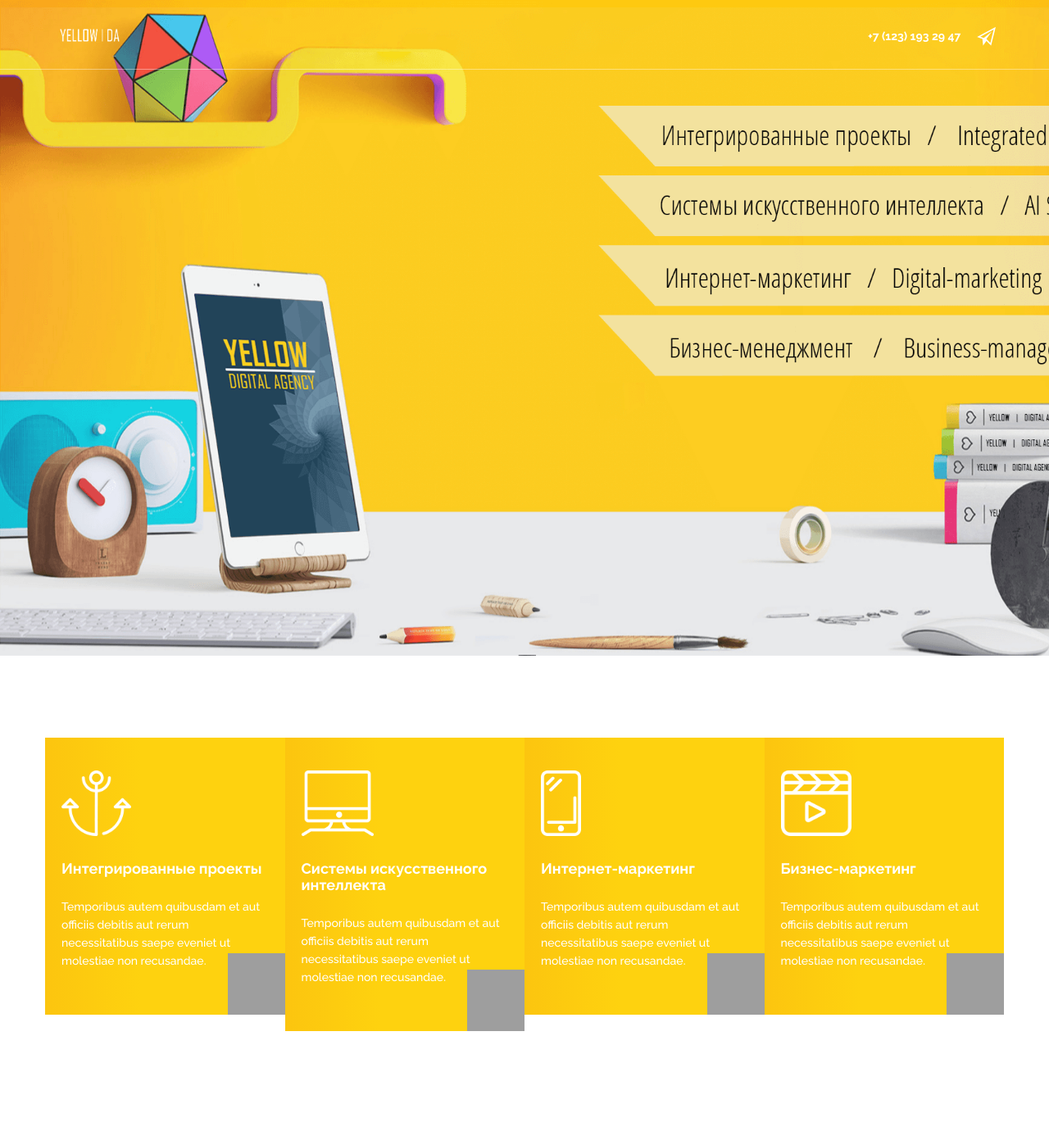
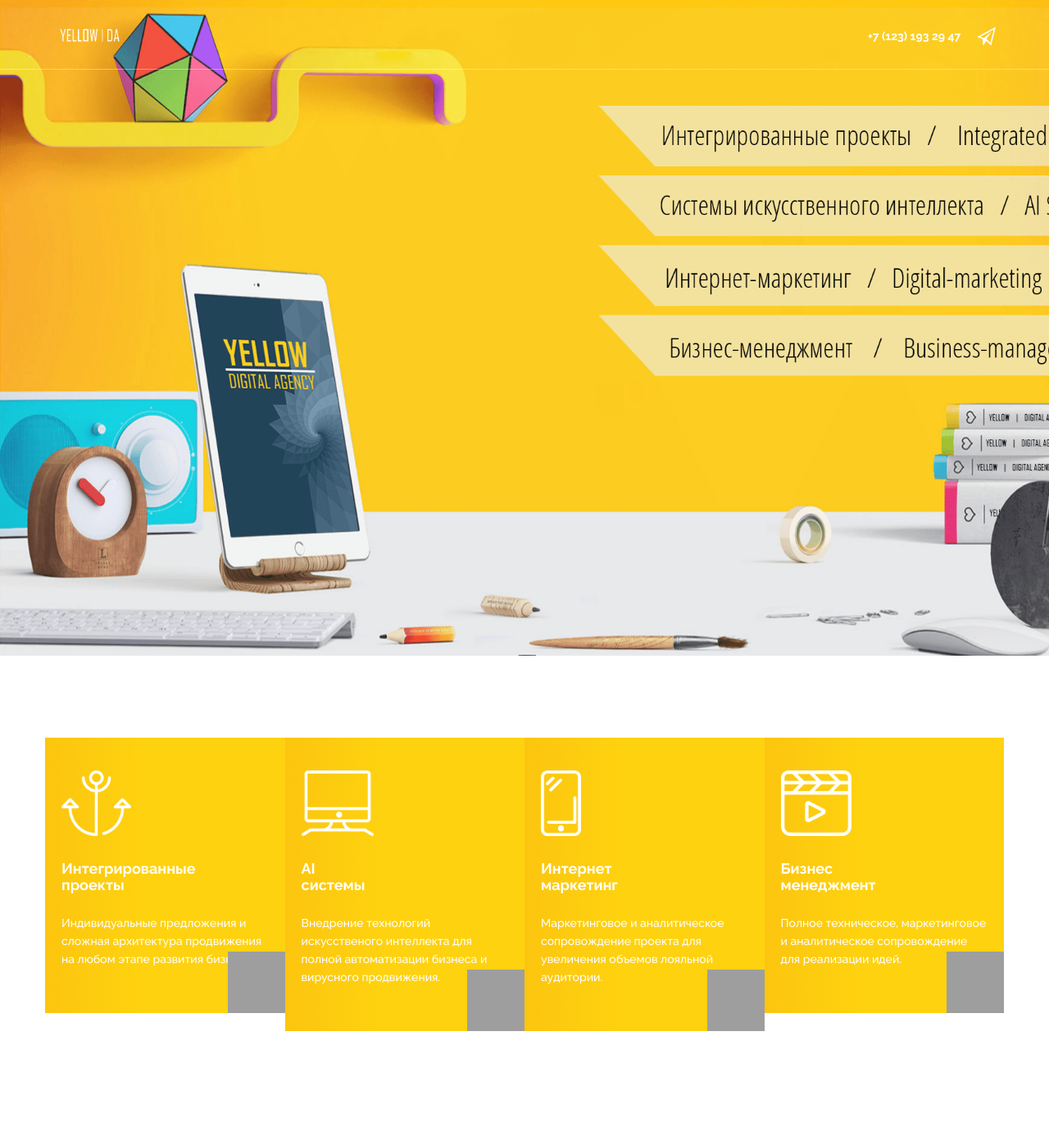
Before and after one commit to sp41mer/DigitalAgency, a Django app: page / in a window 1280 px wide. Shown: the top 1386 px of the page at 82% size. Run offline with Django 3.2, Linux system fonts and the light colour scheme; some libraries are stand-ins or nearby versions; some web fonts are replaced; grey boxes are pictures that could not be loaded.

Commit message:
wrote texts

```diff
--- a/templates/content_blocks/services_row.html
+++ b/templates/content_blocks/services_row.html
@@ -6,16 +6,16 @@
             <div class="box yellow-bg">
                 <div class="table">
                     <div class="inner"><img src="{% static "DigitalAgency/image/icon1.png" %}" alt="Image">
-                        <h4>Интегрированные проекты</h4>
+                        <h4>Интегрированные <br> проекты</h4>
 
-                        <p>Temporibus autem quibusdam et aut officiis debitis aut rerum necessitatibus saepe eveniet
-                            ut molestiae non recusandae. </p>
+                        <p> Индивидуальные предложения и сложная архитектура продвижения
+                        на любом этапе развития бизнеса.</p>
                         <ul class="list1">
-                            <li><i class="ion-checkmark-circled"></i> High-end Unique Web Designs</li>
-                            <li><i class="ion-checkmark-circled"></i> PHP and JavaScript Applications</li>
-                            <li><i class="ion-checkmark-circled"></i> Custom E-Commerce Solutions</li>
-                            <li><i class="ion-checkmark-circled"></i> WordPress Development</li>
-                            <li><i class="ion-checkmark-circled"></i> Joomla! Programming</li>
+                            <li><i class="ion-checkmark-circled"></i> Разработка бизнес-стратегии</li>
+                            <li><i class="ion-checkmark-circled"></i> Позиционирование бренда</li>
+                            <li><i class="ion-checkmark-circled"></i> Создание онлайн инфраструкты</li>
+                            <li><i class="ion-checkmark-circled"></i> Маркетинговая активность проекта</li>
+                            <li><i class="ion-checkmark-circled"></i> Сквозная аналитика бизнес-процессов</li>
                         </ul>
                         <span class="expand btn1">EXPAND</span></div>
                     <!-- end inner -->
@@ -29,16 +29,16 @@
             <div class="box yellow-bg">
                 <div class="table">
                     <div class="inner"><img src="{% static "DigitalAgency/image/icon2.png" %}" alt="Image">
-                        <h4>Системы искусственного интеллекта</h4>
+                        <h4>AI<br>системы</h4>
 
-                        <p>Temporibus autem quibusdam et aut officiis debitis aut rerum necessitatibus saepe eveniet
-                            ut molestiae non recusandae. </p>
+                        <p> Внедрение технологий искусственого интеллекта
+                            для полной автоматизации бизнеса и вирусного продвижения.</p>
                         <ul class="list2">
-                            <li><i class="ion-checkmark-circled"></i> High-end Unique Web Designs</li>
-                            <li><i class="ion-checkmark-circled"></i> PHP and JavaScript Applications</li>
-                            <li><i class="ion-checkmark-circled"></i> Custom E-Commerce Solutions</li>
-                            <li><i class="ion-checkmark-circled"></i> WordPress Development</li>
-                            <li><i class="ion-checkmark-circled"></i> Joomla! Programming</li>
+                            <li><i class="ion-checkmark-circled"></i> Боты социальных сетей</li>
+                            <li><i class="ion-checkmark-circled"></i> Боты мессенджеров</li>
+                            <li><i class="ion-checkmark-circled"></i> Автоматизация поиска ЦА</li>
+                            <li><i class="ion-checkmark-circled"></i> Сверхузкий parsing</li>
+                            <li><i class="ion-checkmark-circled"></i> Самообучающийся AI</li>
                         </ul>
                         <span class="expand btn2">EXPAND</span></div>
                     <!-- end inner -->
@@ -52,16 +52,17 @@
             <div class="box yellow-bg">
                 <div class="table">
                     <div class="inner"><img src="{% static "DigitalAgency/image/icon3.png" %}" alt="Image">
-                        <h4>Интернет-маркетинг</h4>
+                        <h4>Интернет <br> маркетинг</h4>
 
-                        <p>Temporibus autem quibusdam et aut officiis debitis aut rerum necessitatibus saepe eveniet
-                            ut molestiae non recusandae. </p>
+                        <p> Маркетинговое и аналитическое сопровождение проекта
+                            для увеличения объемов лояльной аудитории.
+                        </p>
                         <ul class="list3">
-                            <li><i class="ion-checkmark-circled"></i> High-end Unique Web Designs</li>
-                            <li><i class="ion-checkmark-circled"></i> PHP and JavaScript Applications</li>
-                            <li><i class="ion-checkmark-circled"></i> Custom E-Commerce Solutions</li>
-                            <li><i class="ion-checkmark-circled"></i> WordPress Development</li>
-                            <li><i class="ion-checkmark-circled"></i> Joomla! Programming</li>
+                            <li><i class="ion-checkmark-circled"></i> Storytelling</li>
+                            <li><i class="ion-checkmark-circled"></i> Email маркетинг</li>
+                            <li><i class="ion-checkmark-circled"></i> SEO и контекст</li>
+                            <li><i class="ion-checkmark-circled"></i> Вирусный маркетинг</li>
+                            <li><i class="ion-checkmark-circled"></i> Сквозная аналитика</li>
                         </ul>
                         <span class="expand btn3">EXPAND</span></div>
                     <!-- end inner -->
@@ -75,16 +76,16 @@
             <div class="box yellow-bg">
                 <div class="table">
                     <div class="inner"><img src="{% static "DigitalAgency/image/icon4.png" %}" alt="Image">
-                        <h4>Бизнес-маркетинг</h4>
+                        <h4>Бизнес <br> менеджмент</h4>
 
-                        <p>Temporibus autem quibusdam et aut officiis debitis aut rerum necessitatibus saepe eveniet
-                            ut molestiae non recusandae. </p>
+                        <p>Полное техническое, маркетинговое
+                            и аналитическое сопровождение для реализации идей. </p>
                         <ul class="list4">
-                            <li><i class="ion-checkmark-circled"></i> High-end Unique Web Designs</li>
-                            <li><i class="ion-checkmark-circled"></i> PHP and JavaScript Applications</li>
-                            <li><i class="ion-checkmark-circled"></i> Custom E-Commerce Solutions</li>
-                            <li><i class="ion-checkmark-circled"></i> WordPress Development</li>
-                            <li><i class="ion-checkmark-circled"></i> Joomla! Programming</li>
+                            <li><i class="ion-checkmark-circled"></i> Финансовое инвестирование в стартапы</li>
+                            <li><i class="ion-checkmark-circled"></i> Техническая реализация бизнес-идеи </li>
+                            <li><i class="ion-checkmark-circled"></i> Юридическое сопровождение стартапов</li>
+                            <li><i class="ion-checkmark-circled"></i> Реализация маркетиноговой стратегии</li>
+                            <li><i class="ion-checkmark-circled"></i> Планирование роста и расширения бизнеса</li>
                         </ul>
                         <span class="expand btn4">EXPAND</span></div>
                     <!-- end inner -->
```
